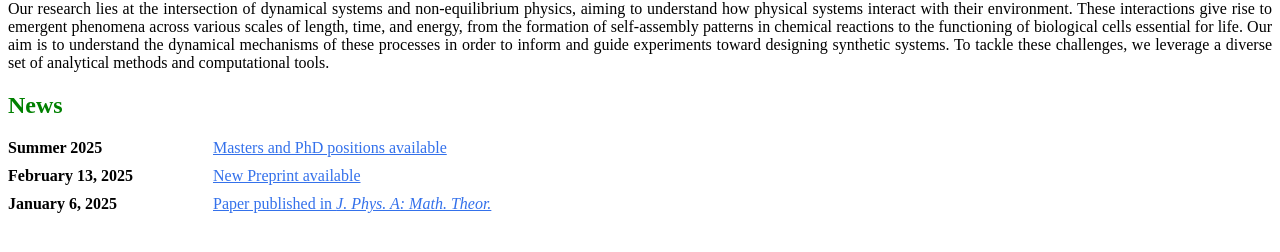
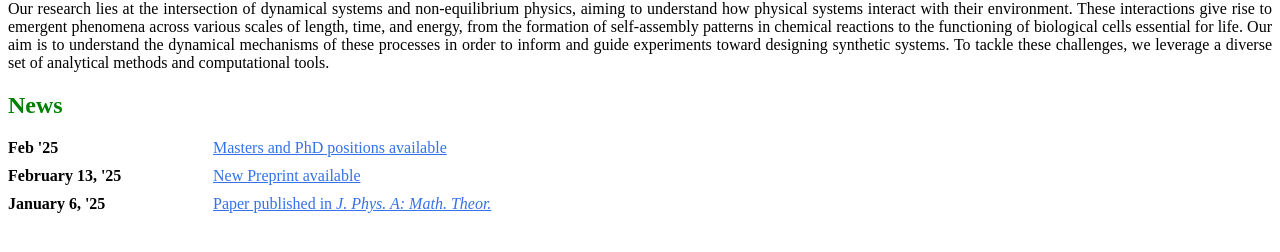
Before and after one commit to SwetamberD/swetamberd.github.io, a Jekyll site: the page built from docs/index.markdown, in a window 1280 px wide. Shown: the part 93-345 px from the top of the page. Built offline with Jekyll 4.4.1, drawn with Linux system fonts in a browser that asks for light colours.

Commit message:
index page updated

```diff
--- a/docs/index.markdown
+++ b/docs/index.markdown
@@ -62,7 +62,7 @@ weight: 1
 
             <div class="news-item">
                 <div style="display: flex; align-items: center; gap: 5px;">
-                    <div class="news-date">Summer 2025</div>
+                    <div class="news-date"> Feb '25</div>
                     <div class="news-link">
                         <a href="" target="_blank">
                             Masters and PhD positions available
@@ -73,7 +73,7 @@ weight: 1
 
             <div class="news-item" style="margin-top: 10px;">
                 <div style="display: flex; align-items: center; gap: 5px;">
-                    <div class="news-date">February 13, 2025</div>
+                    <div class="news-date">February 13, '25</div>
                     <div class="news-link">
                         <a href="https://arxiv.org/abs/2502.09361" target="_blank">
                             New Preprint available
@@ -84,7 +84,7 @@ weight: 1
 
             <div class="news-item" style="margin-top: 10px;">
                 <div style="display: flex; align-items: center; gap: 5px;">
-                    <div class="news-date">January 6, 2025</div>
+                    <div class="news-date">January 6, '25</div>
                     <div class="news-link">
                         <a href="https://iopscience.iop.org/article/10.1088/1751-8121/ad8f06/meta" target="_blank">
                             Paper published in <em>J. Phys. A: Math. Theor.</em>
```
